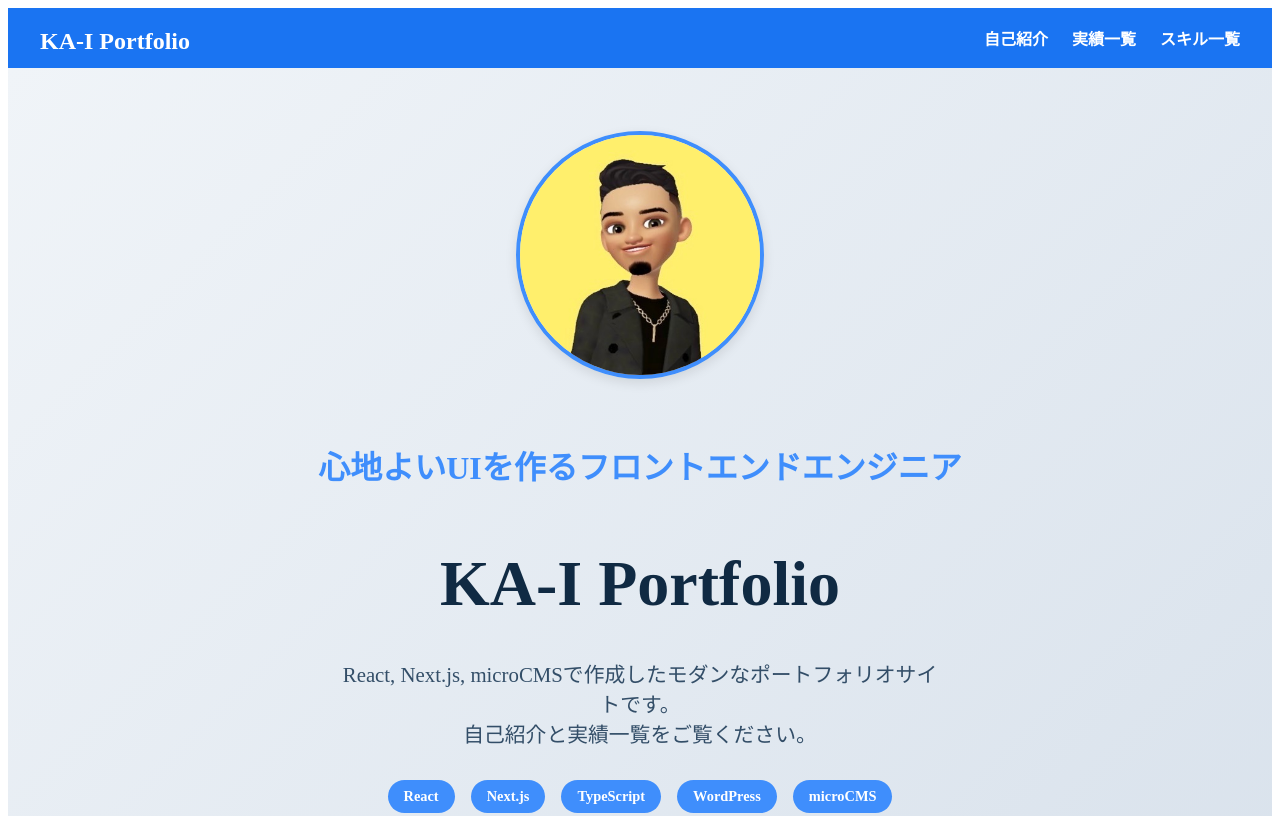
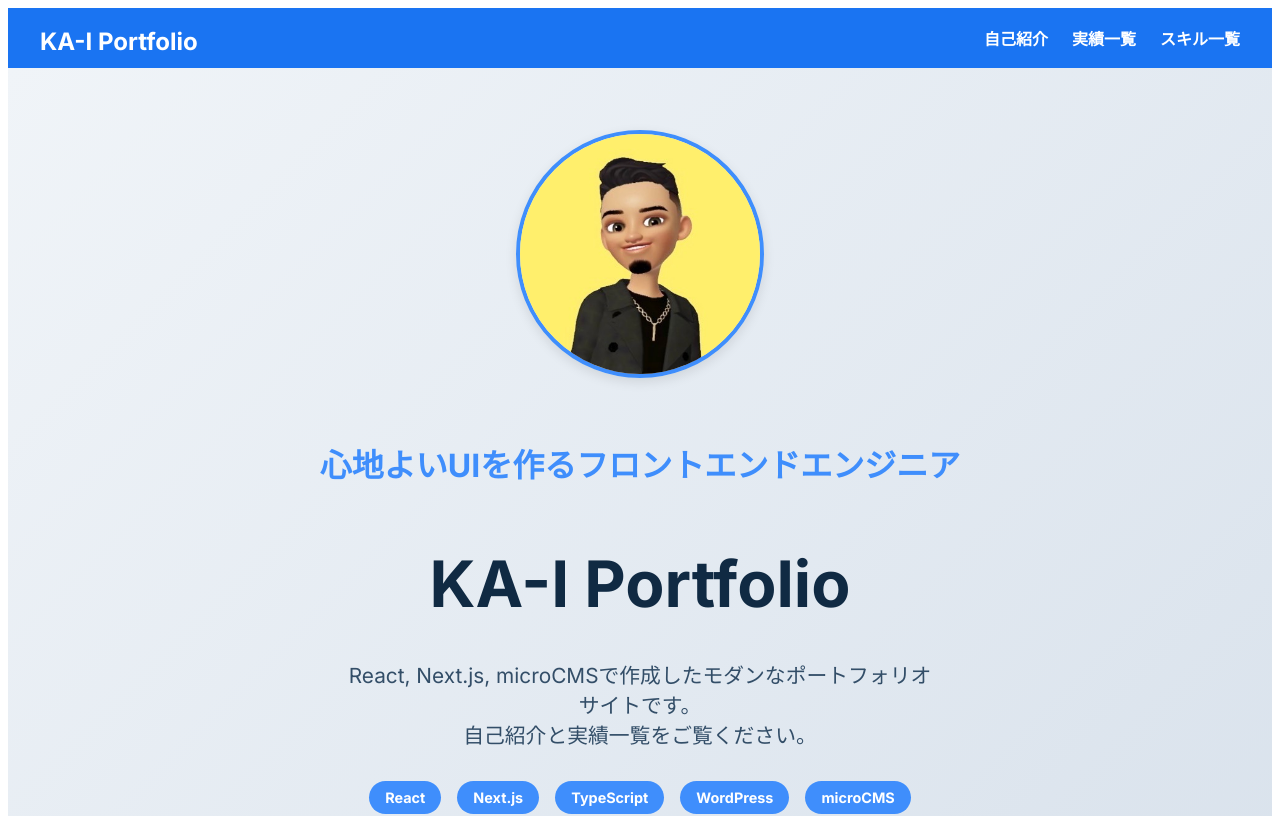
Before and after one commit to kai729/kai-portfolio, a Next.js app: page / in a window 1280 px wide. Shown: the top 816 px of the page. Built offline with nearby package versions, Linux system fonts and the light colour scheme.

Commit message:
commit02

```diff
--- a/app/layout.tsx
+++ b/app/layout.tsx
@@ -35,7 +35,7 @@ export const metadata = {
 
 export default function RootLayout({ children }: { children: React.ReactNode }) {
   return (
-    <html lang="ja">
+    <html lang="ja" className={inter.className}>
       <head>
         <link rel="apple-touch-icon" href="/profile.JPG" />
 
```
